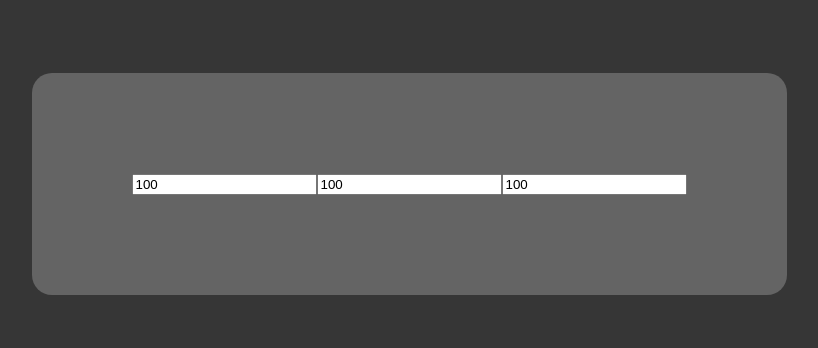
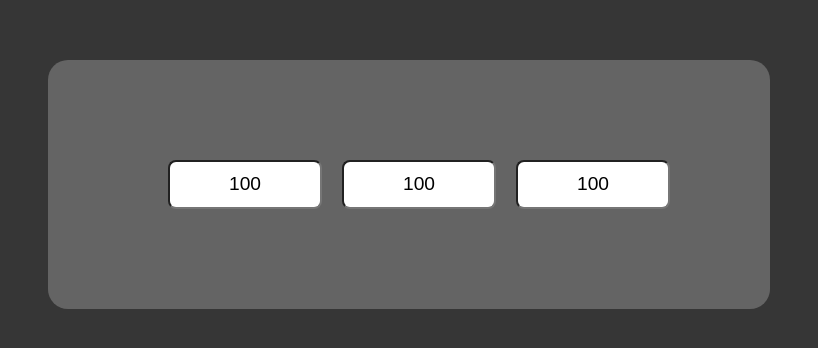
Before and after one commit to mateushlsilva/react-rgb, a React (Create React App) app: page / in a window 1280 px wide. Shown: the part 216-564 px from the top of the page, without its empty margins (231-1049 px from the left). Built offline with nearby package versions, Linux system fonts and the light colour scheme.

Commit message:
Finaliza projeto

```diff
--- a/src/components/Input.tsx
+++ b/src/components/Input.tsx
@@ -1,7 +1,19 @@
+import styled from 'styled-components'
+
 function Input({titulo, contento, setContexto}:any){
     return (
-          <input type="text" placeholder={titulo} value={contento} onChange={(e) => setContexto(e.target.value)} />
+          <InputSld type="text" placeholder={titulo} value={contento} onChange={(e) => setContexto(e.target.value)} />
       );
 }
 
+const InputSld = styled.input`
+    border-radius: 8px;
+    padding: 10px;
+    width: 130px;
+    height: 25px;
+    margin-left: 20px;
+    text-align: center;
+    font-size: larger;
+`
+
 export default Input
--- a/src/components/Principal.tsx
+++ b/src/components/Principal.tsx
@@ -9,18 +9,18 @@ function Principal() {
     }
     return (
         <ThemeProvider theme={color}>
-            <Fundo>
-                <Borda>
+            <FundoSld>
+                <BordaSld>
                     <Input titulo={'red'} contento={red} setContexto={setRed}/>
                     <Input titulo={'green'} contento={green} setContexto={setGreen}/>
                     <Input titulo={'blue'} contento={blue} setContexto={setBlue}/>
-                </Borda>
-            </Fundo>
+                </BordaSld>
+            </FundoSld>
       </ThemeProvider>
     )
 }
 
-const Fundo = styled.div`
+const FundoSld = styled.div`
     display: flex;
     flex-direction: column;
     align-items: center;
@@ -30,7 +30,7 @@ const Fundo = styled.div`
     background-color: rgb(54,54,54)
 `
 
-const Borda = styled.div`
+const BordaSld = styled.div`
     background-color: rgb(${props => props.theme.cor});
     padding: 100px;
     border-radius: 20px;
```
